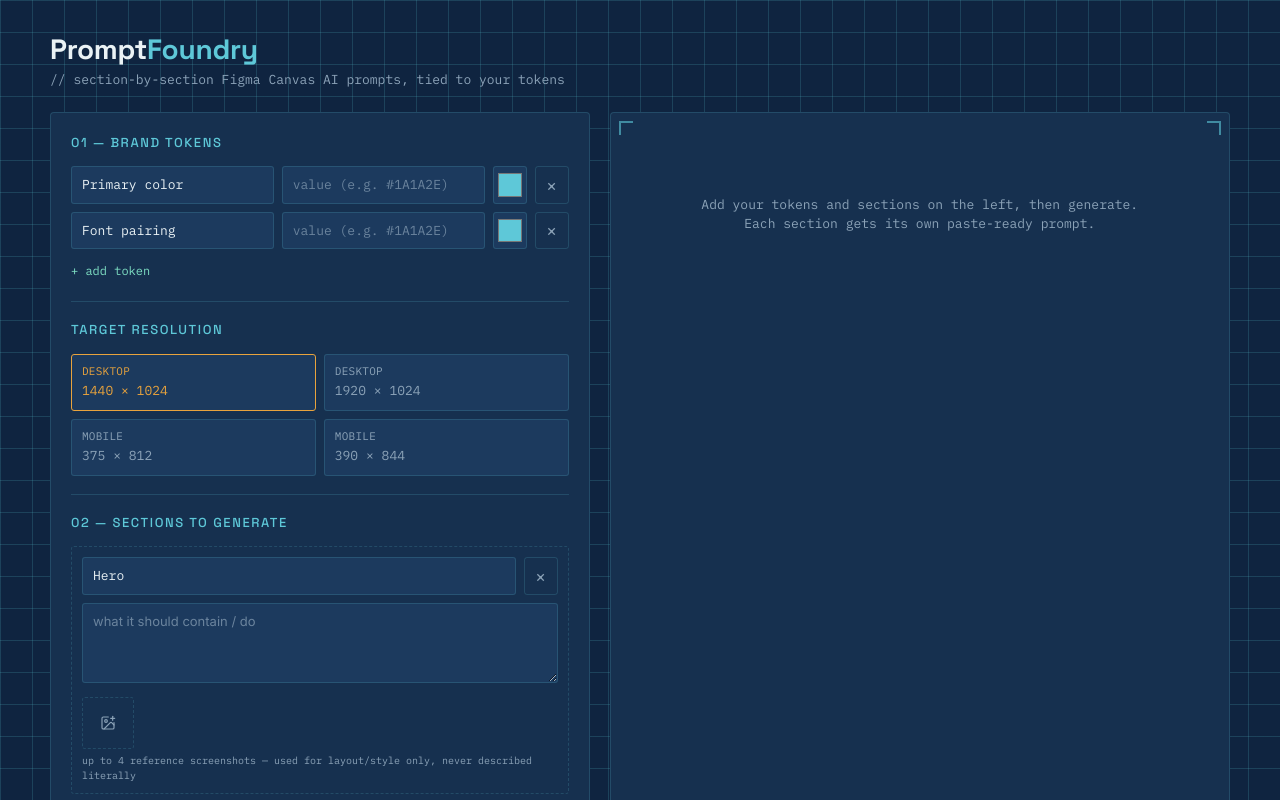
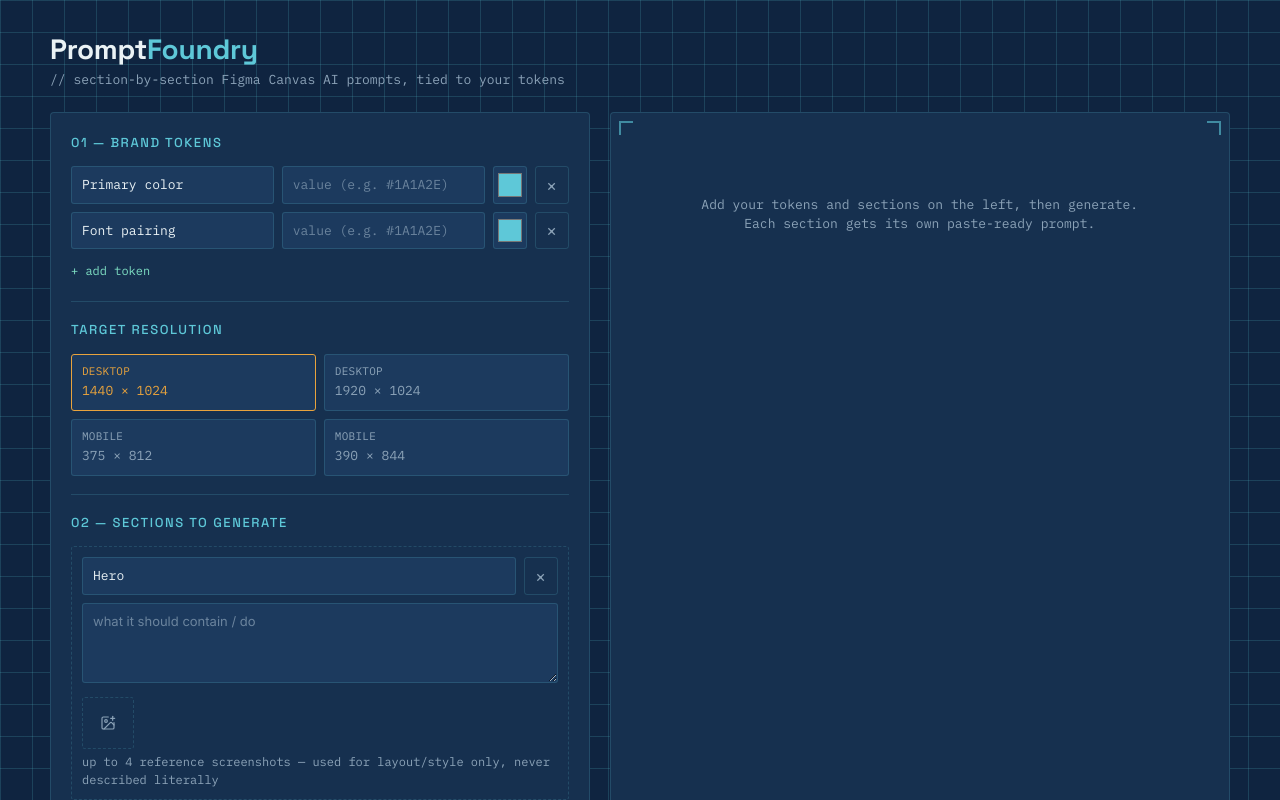
Before and after one commit to ksvaswani-collab/prompt-foundry, a React (Vite) app: page / in a window 1280 px wide. Shown: the top 800 px of the page. Built offline with nearby package versions, Linux system fonts and the light colour scheme.

Commit message:
Font size updated

```diff
--- a/src/input.css
+++ b/src/input.css
@@ -100,7 +100,7 @@
     @apply pointer-events-none opacity-50;
   }
   .img-hint {
-    @apply mt-1 font-mono text-[10px] text-muted;
+    @apply mt-1 font-mono text-[12px] text-muted;
   }
   .divider {
     @apply my-[18px] h-px bg-line;
@@ -156,7 +156,7 @@
     @apply flex items-center gap-1.5 font-mono text-[13px];
   }
   .mode-pill-hint {
-    @apply font-mono text-[10.5px] normal-case tracking-normal text-paper/55;
+    @apply font-mono text-[12px] normal-case tracking-normal text-paper/55;
   }
   .mode-pill.active .mode-pill-hint {
     @apply text-amber;
```
